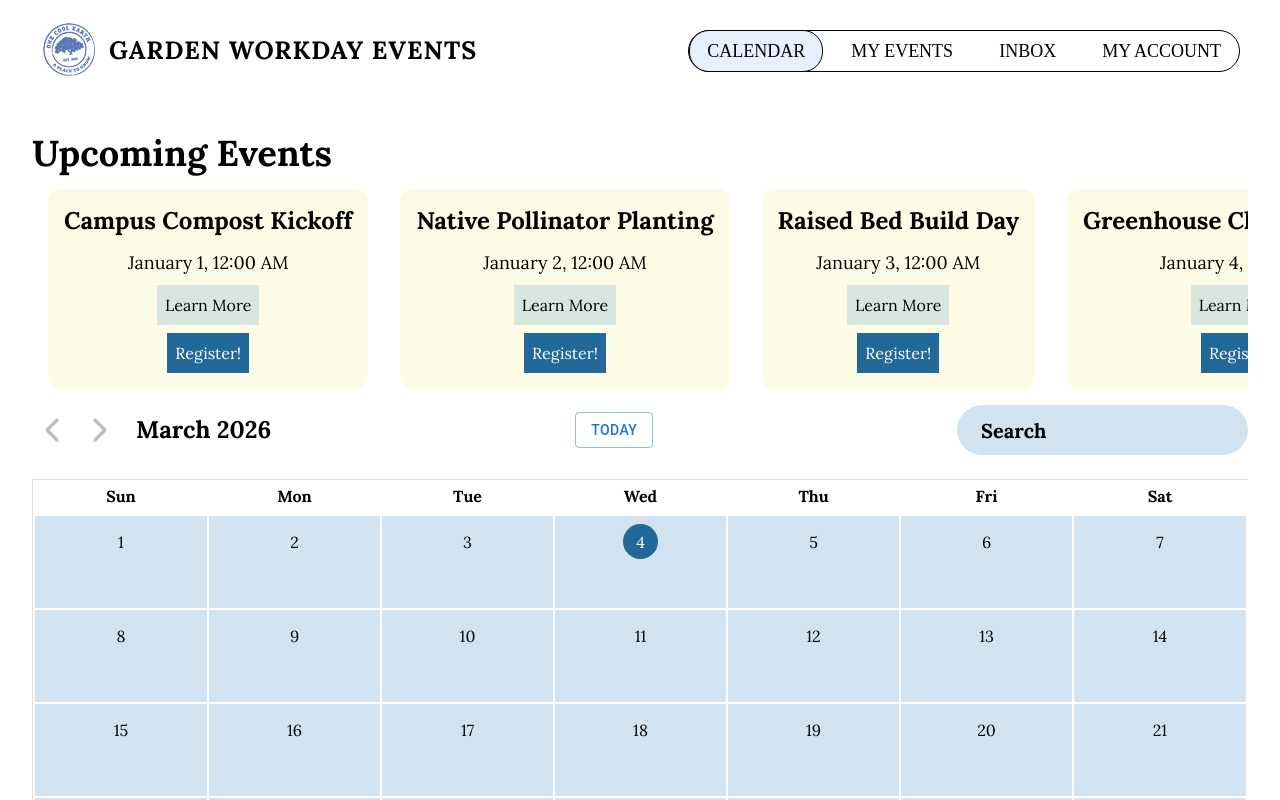
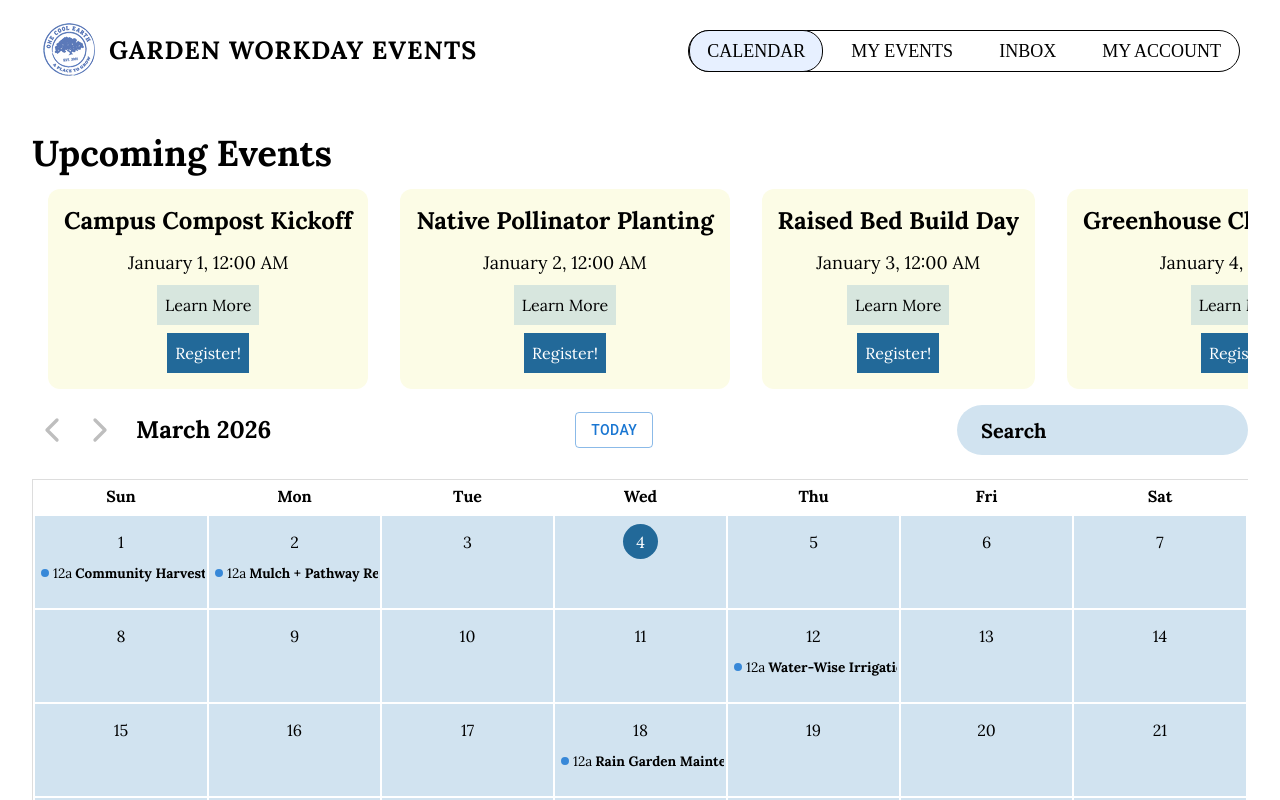
Before and after one commit to hack4impact-calpoly/one-cool-earth-25, a Next.js app: page /calendar in a window 1280 px wide. Shown: the top 800 px of the page. Built offline with nearby package versions, Linux system fonts and the light colour scheme; a web font is replaced by a local one.

Commit message:
Using our Mock events in the calendar

```diff
--- a/src/app/calendar/page.tsx
+++ b/src/app/calendar/page.tsx
@@ -8,7 +8,7 @@ import { Button } from "@mui/material";
 import EventCard from "../../components/EventCard";
 import "@/app/globals.css";
 import Navbar from "../../components/Navbar";
-import { CALENDAR_CARD_EVENTS } from "@/data/events";
+import { CALENDAR_CARD_EVENTS, MOCK_EVENTS } from "@/data/events";
 
 export default function CalendarPage() {
   const calendarRef = useRef<FullCalendar>(null);
@@ -52,6 +52,11 @@ export default function CalendarPage() {
   };
 
   const events = CALENDAR_CARD_EVENTS;
+  const calendarEvents = MOCK_EVENTS.map((event) => ({
+    id: event.id,
+    title: event.title,
+    date: event.date,
+  }));
   return (
     <div>
       <Navbar mode={"VolunteerLoggedIn"} />
@@ -95,6 +100,7 @@ export default function CalendarPage() {
         <FullCalendar
           ref={calendarRef}
           plugins={[dayGridPlugin, interactionPlugin]}
+          events={calendarEvents}
           initialView="dayGridMonth"
           headerToolbar={false}
           height="auto"
```
